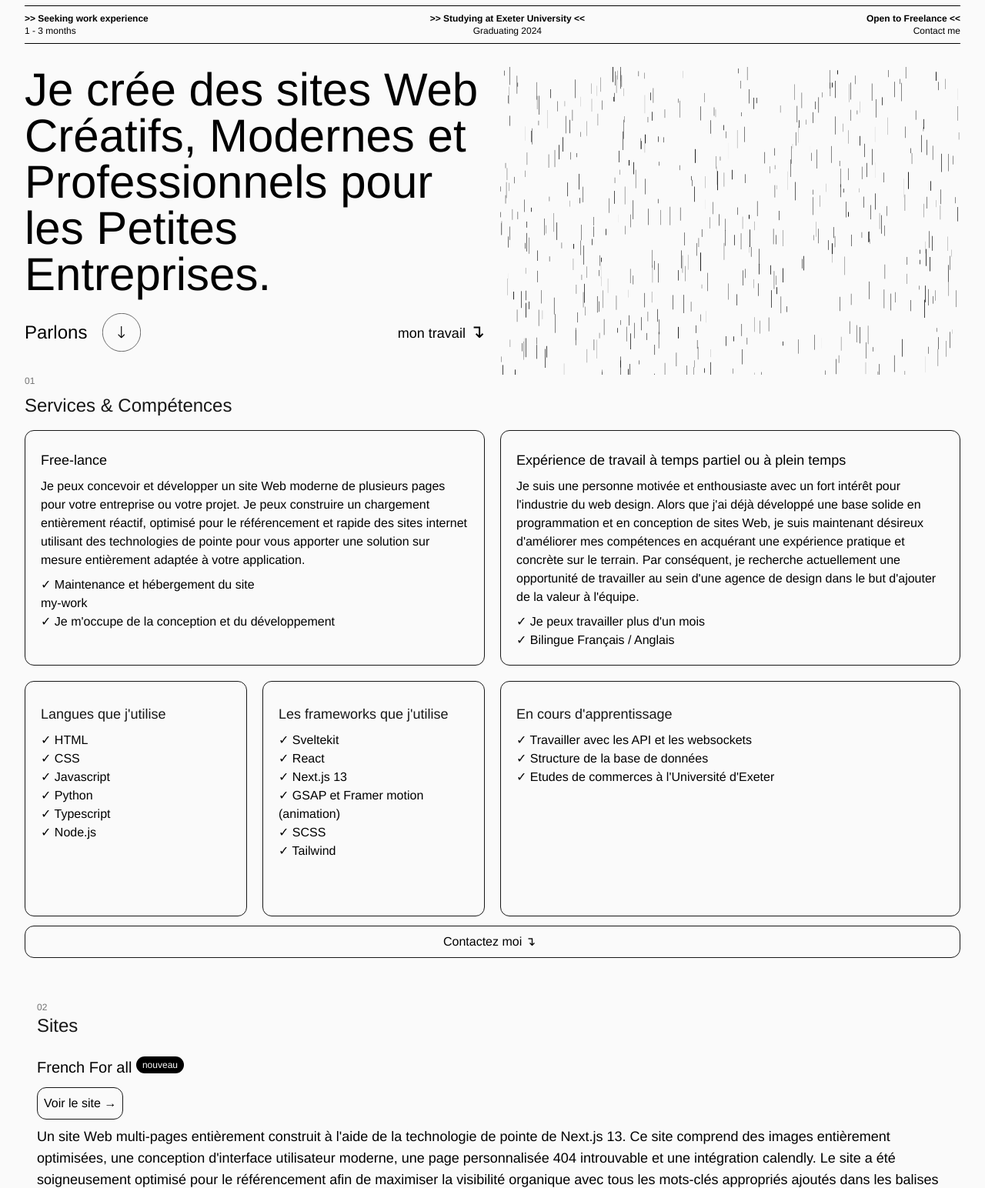
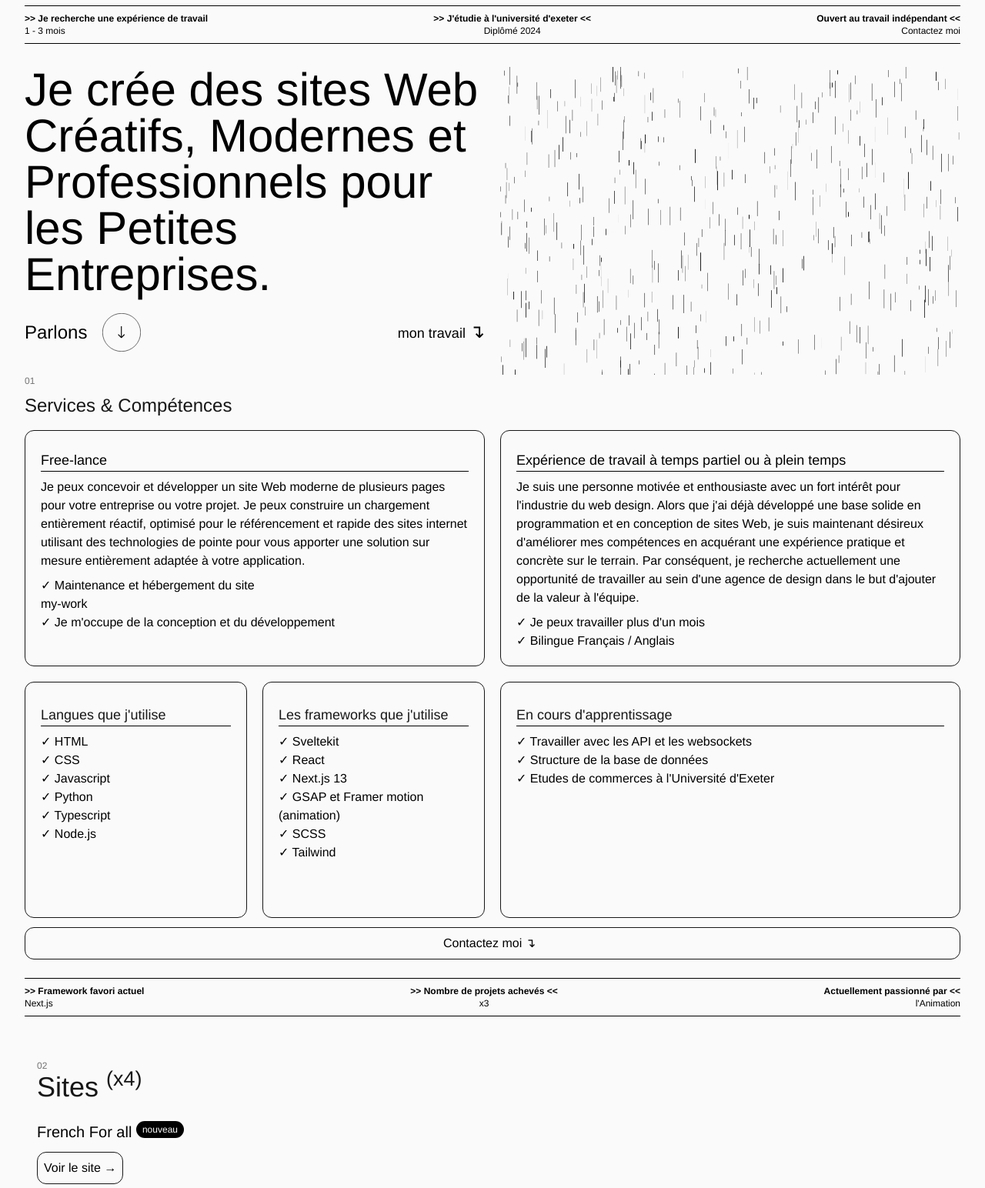
Before and after one commit to Wj9488/Portfolio-2-Master, a website: page fr.html in a window 1280 px wide. Shown: the part 41-1585 px from the top of the page at 77% size. Drawn offline with nearby package versions, Linux system fonts and the light colour scheme.

Commit message:
fr updated

```diff
--- a/anim.js
+++ b/anim.js
@@ -131,24 +131,6 @@ function gsapPageLoad() {
         stagger: .25,
         y: 20,
     })
-    gsap.from("#gsap__about", {
-        scrollTrigger: {
-            trigger: "#gsap__about",
-            start: "top center",
-        },
-        duration: .5,
-        opacity: 0,
-        y: 20,
-    })
-    gsap.from("#gsap__cv_btn", {
-        scrollTrigger: {
-            trigger: "#gsap__cv_btn",
-            start: "top center",
-        },
-        duration: .5,
-        opacity: 0,
-        y: 20,
-    })
     gsap.from("footer", {
         scrollTrigger: {
             trigger: "footer",
--- a/fr.html
+++ b/fr.html
@@ -187,19 +187,19 @@
         <div id="gsap__divider_info_1" class="gsap__divider mb-2"></div>
         <div id="job__notif" class="info__bar flex items-center justify-between">
           <p class="text-xs xl:text-sm font-bold">
-            >> Seeking work experience
+            >> Je recherche une expérience de travail
             <br>
-            <span class="info__bar_subTxt">1 - 3 months</span>
+            <span class="info__bar_subTxt">1 - 3 mois</span>
           </p>
           <p class="text-xs xl:text-sm font-bold text-center">
-            >> Studying at Exeter University <<
+            >> J'étudie à l'université d'exeter <<
             <br>
-            <span class="info__bar_subTxt">Graduating 2024</span>
+            <span class="info__bar_subTxt">Diplômé 2024</span>
           </p>
           <p class="text-xs xl:text-sm font-bold text-right">
-            Open to Freelance <<
+            Ouvert au travail indépendant <<
             <br>
-            <span class="info__bar_subTxt">Contact me</span>
+            <span class="info__bar_subTxt">Contactez moi</span>
           </p>
         </div>
         <div id="gsap__divider_info_2" class="gsap__divider mt-2"></div>
@@ -246,6 +246,7 @@
           <div class="services__grid mt-4">
             <div id="service__grid_freelance" class="lg:mt-0 rounded-xl border border-neutral-900 p-4">
               <p class="text-2xl"><span class="text-lg">Free-lance</span></p>
+              <div class="services__border"></div>
               <p class="text-m mt-2">
                 Je peux concevoir et développer un site Web moderne de plusieurs pages pour votre entreprise ou votre projet. Je peux construire un chargement entièrement réactif, optimisé pour le référencement et rapide
                 des sites internet utilisant des technologies de pointe pour vous apporter une solution sur mesure entièrement adaptée à votre application.
@@ -261,6 +262,7 @@
             </div>
             <div id="service__grid_experience" class="lg:mt-0 border border-neutral-900 rounded-xl job__notif_bg p-4">
               <p class="text-2xl"><span class="text-lg">Expérience de travail à temps partiel ou à plein temps</span></p>
+              <div class="services__border"></div>
               <p class="text-m mt-2">
                 Je suis une personne motivée et enthousiaste avec un fort intérêt pour l'industrie du web design.
                 Alors que j'ai déjà développé une base solide en programmation et en conception de sites Web, je
@@ -282,6 +284,7 @@
               <p id="my-skills" class="text-lg text-neutral-900 mt-2">
                 Langues que j'utilise
               </p>
+              <div class="services__border"></div>
               <p class="text-m mt-2 ">
                 &#x2713
                 HTML
@@ -311,6 +314,7 @@
               <p class="text-lg text-neutral-900 mt-2 font__poppins">
                 Les frameworks que j'utilise
               </p>
+              <div class="services__border"></div>
               <p class="text-m mt-2 ">
                 &#x2713
                 Sveltekit
@@ -340,6 +344,7 @@
               <p class="text-lg text-neutral-900 mt-2 font__poppins">
                 En cours d'apprentissage
               </p>
+              <div class="services__border"></div>
               <p class="text-m mt-2 ">
                 &#x2713
                 Travailler avec les API et les websockets
@@ -364,10 +369,31 @@
           </a>
         </section>
 
+        <div id="gsap__divider_info_3" class="flex items-center justify-center gsap__divider_main mb-2 mt-6"></div>
+        <div id="job__notif" class="flex items-center justify-between">
+          <p class="text-xs xl:text-sm font-bold">
+            >> Framework favori actuel
+            <br>
+            <span class="info__bar_subTxt">Next.js</span>
+          </p>
+          <p class="text-xs xl:text-sm font-bold text-center">
+            >> Nombre de projets achevés <<
+            <br>
+            <span class="info__bar_subTxt">x3</span>
+          </p>
+          <p class="text-xs xl:text-sm font-bold text-right">
+            Actuellement passionné par <<
+            <br>
+            <span class="info__bar_subTxt">l'Animation</span>
+          </p>
+        </div>
+        <div id="gsap__divider_info_4" class="flex items-center justify-center gsap__divider_main mt-2"></div>
+
         <section class="mt-10 lg:mt-6 p-4">
           <p class="text-neutral-500 text-xs" id="my-work">02</p>
-          <h5 class="text-2xl text-neutral-900">Sites</h5>
+          <h5 class="text-4xl text-neutral-900">Sites <sup>(x4)</sup></h5>
 
+          <div id="gsap__work_ffa">
             <p class="mt-6 text-xl font__poppins">French For all <sup class="sup__new">nouveau</sup></p>
             <a href="https://french-lesson.com/" target="_blank" role="Link to the live site">
               <button
@@ -409,9 +435,11 @@
                   Curseur personnalisé
               </p>
             </div>
+          </div>
 
+          <div id="gsap__work_kx">
             <p class="mt-6 text-xl font__poppins">KX KDA</p>
-          <a href="https://kxkda.com/" target="_blank" role="Link to the live site">
+            <a href="https://kxkda.com/landing" target="_blank" role="Link to the live site">
               <button
                 class="hoverable border border-neutral-900  rounded-xl p-2 mt-3 flex justify-center items-center gap-2 "
               >
@@ -441,7 +469,9 @@
                 Tailwind CSS
               </p>
             </div>
+          </div>
 
+          <div id="gsap__work_hrm">
             <p class="mt-6 text-xl font__poppins">HRM</p>
             <a href="https://hrmblog.netlify.app/" target="_blank" role="Link to the live site">
               <button
@@ -479,6 +509,7 @@
                   Application complète
               </p>
             </div>
+          </div>
 
           <!-- <p class="mt-6 text-xl font__poppins">Graphicpro</p>
           <a href="https://graphicpro.netlify.app/" target="_blank" role="Link to the live site">
@@ -511,7 +542,7 @@
               Automatic light and dark Mode
             </p>
           </div> -->
-
+          <div id="gsap__work_pp">
             <p class="mt-6 text-xl font__poppins">Personal Website</p>
             <button class="border border-neutral-900  rounded-xl p-2 mt-3 " role="Button disabled">
               <div>Ce site</div>
@@ -531,27 +562,28 @@
               Animations et déclencheurs de défilement
               </p>
             </div>
+          </div>
         </section>
 
         <section class="mt-10 lg:mt-20 p-4">
-          <h4 class="text-2xl text-neutral-900 mt-2 font__poppins">
-            Design de l'interface utilisateur
+          <h4 class="text-4xl text-neutral-900 mt-2 font__poppins">
+            Design de l'interface utilisateur <sup>(x3)</sup>
           </h4>
           <p class="mt-2 text-lg ">
             Des wireframes conçus pour des sites Web fictifs.
           </p>
           <!-- flex justify-around items-center flex-row lg:flex justify-around items-center -->
           <div class="mt-6 flex-row lg:flex justify-around items-start">
-              <img class="mt-4 custom__shadow xl:ml-auto xl:mr-auto xl:w-10/12" src="./imgs/wireframe__3.png" alt="">
-              <img class="mt-4 custom__shadow xl:ml-auto xl:mr-auto xl:w-10/12" src="./imgs/wireframe__2 .png" alt="">
+              <img class="gsap__wireframe mt-4 custom__shadow xl:ml-auto xl:mr-auto xl:w-10/12" src="./imgs/wireframe__3.png" alt="">
+              <img class="gsap__wireframe mt-4 custom__shadow xl:ml-auto xl:mr-auto xl:w-10/12" src="./imgs/wireframe__2 .png" alt="">
               <!-- <img class="mt-4" src="./imgs/wireframe__1.png" alt=""> -->
-              <img class="mt-4 custom__shadow xl:ml-auto xl:mr-auto xl:w-10/12" src="./imgs/wireframe__4.png" alt="">
+              <img class="gsap__wireframe mt-4 custom__shadow xl:ml-auto xl:mr-auto xl:w-10/12" src="./imgs/wireframe__4.png" alt="">
           </div>
         </section>
 
         <section class="mt-10 lg:mt-20 p-4" id="about-me">
           <p class="text-neutral-500 text-xs font__poppins">03</p>
-          <h3 class="text-2xl text-neutral-900 mt-2 font__poppins">
+          <h3 class="text-4xl text-neutral-900 mt-2 font__poppins">
             Sur moi
           </h3>
           <p class="mt-2 text-lg ">
@@ -574,7 +606,7 @@
 
         <section class="mt-10 lg:mt-20 p-4">
           <p class="text-neutral-500 text-xs" id="contact-me">04</p>
-          <h6 class="text-2xl text-neutral-900 mt-2 font__poppins">Contactez moi</h6>
+          <h6 class="text-4xl text-neutral-900 mt-2 font__poppins">Contactez moi</h6>
           <a href="https://www.linkedin.com/in/william-jones-450715251/" target="_blank">
             <button
               class="hoverable border border-neutral-900  rounded-xl p-2 mt-3 flex justify-center items-center gap-2 "
```
Also changed, not shown: index.html (+3 -3 lines). Lines whose indentation alone changed are shown as unchanged.
